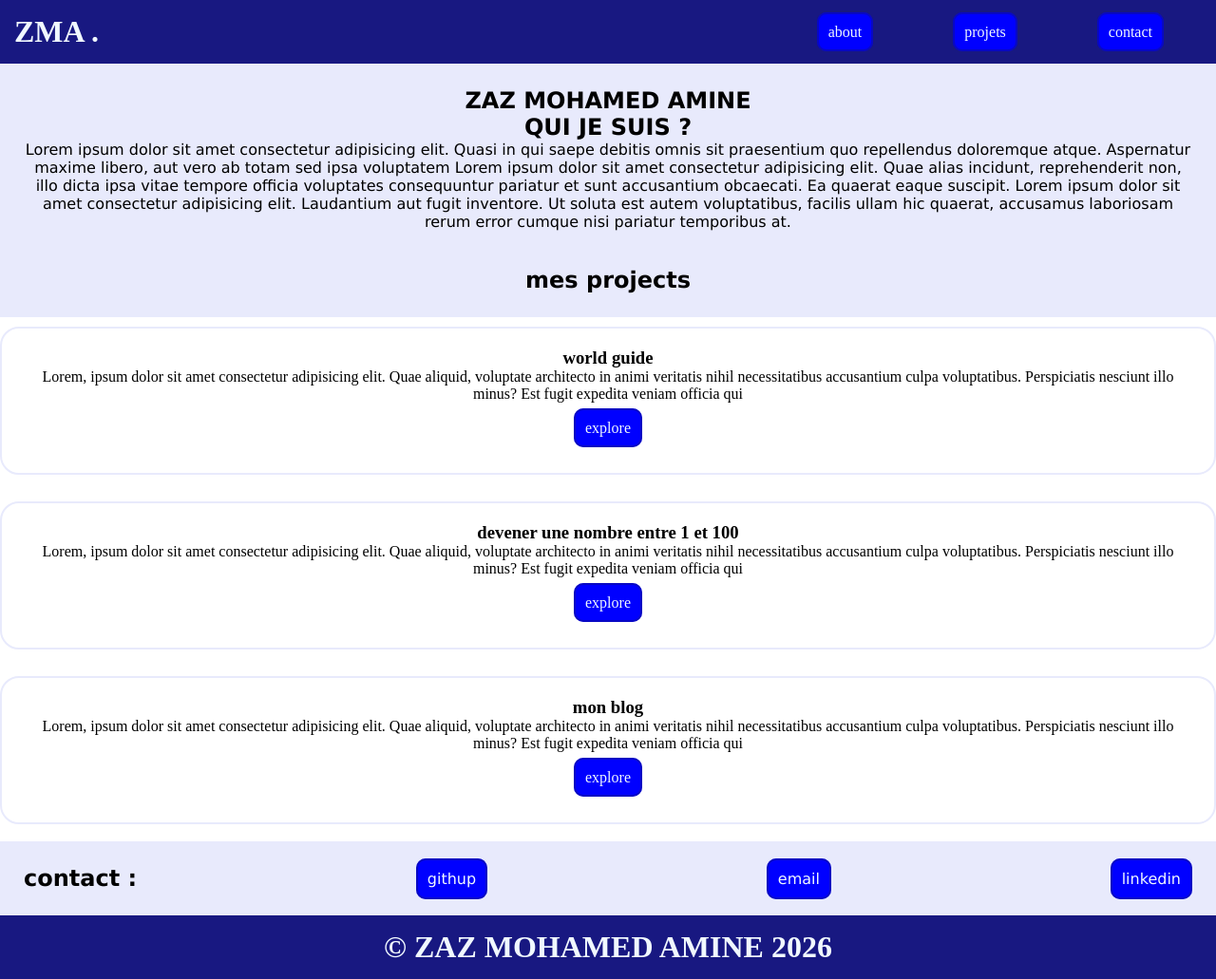
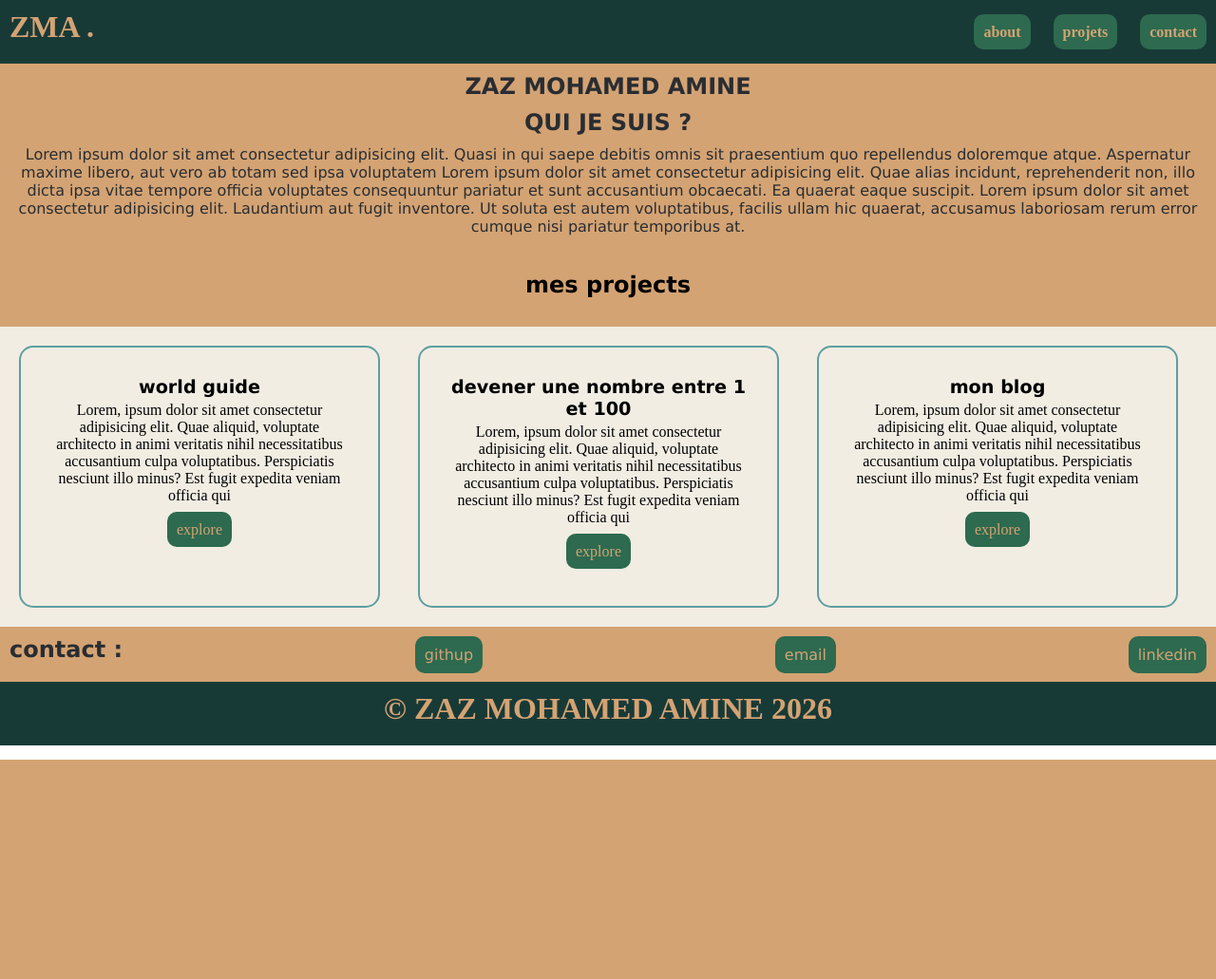
Before and after one commit to mohamedaminezaz265-dotcom/prototype, a PHP site: page / in a window 1280 px wide. Shown: the whole page at 95% size. After the commit the page ends 800 px from the top, so only its background shows below. Run offline with PHP 8.4, Linux system fonts and the light colour scheme.

Commit message:
Refactor CSS styles for improved layout and design

```diff
--- a/(S4)12 - Prototype : Construire la page d’accueil dynamique du Portfolio/style.css
+++ b/(S4)12 - Prototype : Construire la page d’accueil dynamique du Portfolio/style.css
@@ -1,80 +1,85 @@
 *{
 text-align: center;
-margin: 0px;}
-#project a:hover{
-background-color: aquamarine;
-color: black;}
-a:hover{
-background-color: aquamarine;
-color: black;}
+margin: 0px;
+}
 header{
-background-color: rgb(24, 24, 129);
-color: aliceblue;
+padding: 10px;
+text-align: center;
 align-items: center;
+justify-content: space-between;
+color:#D4A373;
+background-color: #183A37;
 display: flex;
-justify-content: space-between;
-padding: 15px;}
+}
 nav a{
-color: aliceblue;
 text-decoration: none;
-margin: 40px;}
-.hero{
-background-color: rgb(24, 24, 129);
-color: aliceblue;
-justify-content: space-between;
-padding: 25px;}
-.hero p{
-margin: 10px;}
+
+margin-left: 20px;
+font-weight: 600;
+}
+
 a{
+background-color: #2D6A4F;
+color: #D4A373;
+padding:10px;
+border-radius: 10px;
+text-decoration: none;
+}
+#about{
 padding: 10px;
-background-color: blue;
-text-decoration: none;
-color: aliceblue;
-border: 2px solid rgba(18, 18, 125, 0.454);
-border-radius: 10px;}
-#about{
-background-color:  #e8eafc;
-color: black;
-justify-content: space-between;
-padding: 25px;
-font-family: Verdana, Geneva, Tahoma, sans-serif;}
-.skills{
-color: blue;
-font-size: x-large;}
-#project,#project a{
+color: #292D32;
+background-color:#D4A373;
+font-family: Verdana, Geneva, Tahoma, sans-serif;
+}
+#about h2,h1{
+margin-bottom: 10px;
+}
+#titre_projets{
+color:black;
+margin-bottom: 20px;
+}
+#projects{
 display: flex;
-justify-content: center;
-gap: 20px;
-margin: 20px;}
-.card{
 flex: 1;
 justify-content: space-between;
-border: 2px #e8eafc solid;
-border-radius: 20px;
-margin-top: 10px;
-padding: 20px;}
-#project :hover{
-background-color: #e8eafc;
-scale: 1.05;}
+gap: 20px;
+padding: 20px;
+background-color: #F1EDE3;
+}
+.card{
+border-radius: 15px;
+border: 2px solid cadetblue;
+padding: 30px;
+}
+article:hover{
+background-color:#ebd49cc4 ;
+scale: 1.05;
+transition: 0.4s;
+}
+#walo{
+font-family: Verdana, Geneva, Tahoma, sans-serif;
+font-weight: bolder;
+margin-bottom: 4px;
+font-size: larger;
+}
 #contact{
-background-color:  #e8eafc;
-color: black;
-justify-content: space-between;
-padding: 25px;
+padding: 10px;
+color: #292D32;
+background-color:#D4A373;
 font-family: Verdana, Geneva, Tahoma, sans-serif;
 display: flex;
-align-items: center;}
+align-items: center;
+justify-content: space-between;
+}
 #contact ul{
-display: flex;
-gap: 60px;
-text-decoration: none;
 list-style: none;
+justify-content:flex-end;
 }
 footer{
-background-color: rgb(24, 24, 129);
-color: aliceblue;
-align-items: center;
-display: flex;
+padding: 10px;
+
 justify-content: center;
-padding: 15px;
+color:#D4A373;
+background-color: #183A37;
+
 }
```
